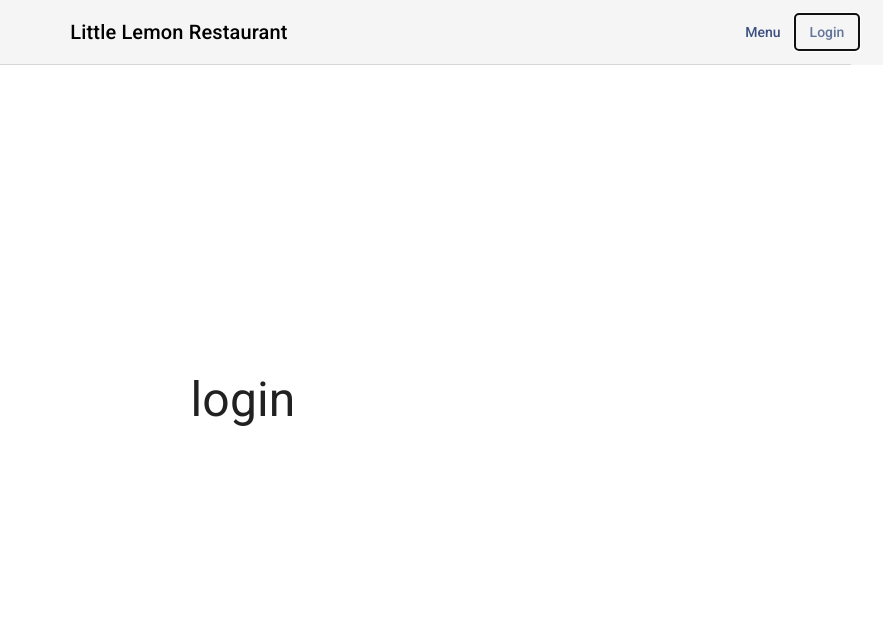
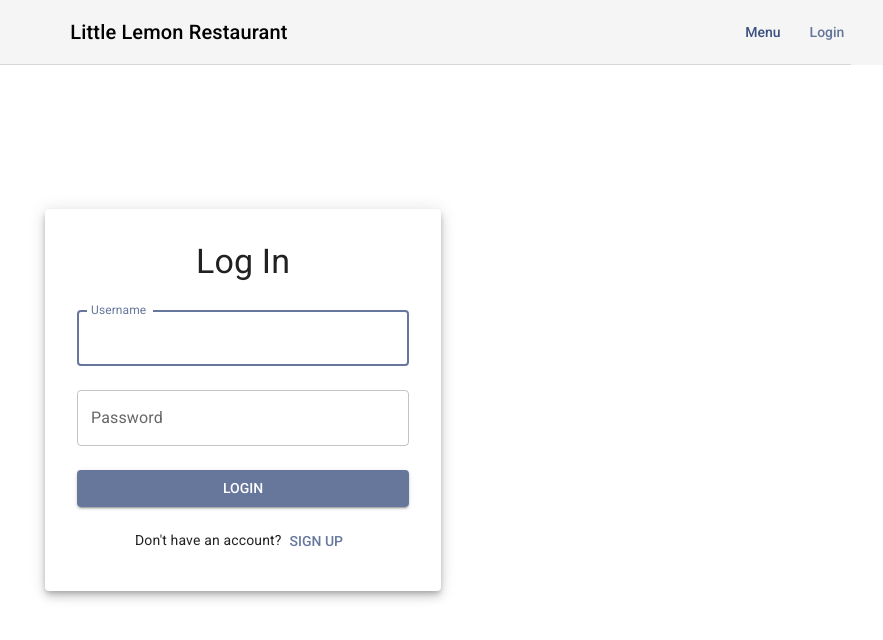
Before and after one commit to ryansutc/coursera_django_customer_frontend, a React (Vite) app: page / in a window 1280 px wide. Both pictures are taken after a click on the button "Login". Shown: the top 640 px of the page, without its empty margins (397-1280 px from the left). Built offline with nearby package versions, Linux system fonts and the light colour scheme.

Commit message:
add some basic logic for a cart and list

```diff
--- a/src/App.tsx
+++ b/src/App.tsx
@@ -13,13 +13,29 @@ import { StateContext } from "./contexts";
 
 function App() {
   const [page, setPage] = useState("menu");
+  const [cartItems, setCartItems] = useState<
+    { id: number; quantity: number }[] | []
+  >([]);
+
+  const [cartOpen, setCartOpen] = useState(false);
 
   const [user, setUser] = useState(null);
   return (
     <>
       <CssBaseline />
       <ThemeProvider theme={theme}>
-        <StateContext value={{ page, setPage, user, setUser }}>
+        <StateContext
+          value={{
+            cartItems,
+            page,
+            setPage,
+            user,
+            setUser,
+            setCartItems,
+            cartOpen,
+            setCartOpen,
+          }}
+        >
           <Container
             maxWidth="md"
             component="main"
--- /dev/null
+++ b/src/components/cart/cartDrawer.tsx
@@ -0,0 +1,19 @@
+import { Drawer } from "@mui/material";
+
+export default function CartDrawer({
+  open,
+  onClose,
+}: {
+  open: boolean;
+  onClose: () => void;
+}) {
+  return (
+    <Drawer
+      anchor="right"
+      open={open} // This should be controlled by a state variable
+      onClose={onClose} // This should be a function to close the drawer
+    >
+      some cart stuff here
+    </Drawer>
+  );
+}
--- /dev/null
+++ b/src/components/login/loginForm.tsx
@@ -0,0 +1,107 @@
+import {
+  useContext,
+  useState,
+} from "react";
+
+import { StateContext } from "@/contexts";
+import {
+  Box,
+  Button,
+  Container,
+  Paper,
+  TextField,
+  Typography,
+} from "@mui/material";
+
+export default function LoginForm() {
+  const { setUser, setPage } = useContext(StateContext);
+  const [username, setUsername] = useState("");
+  const [password, setPassword] = useState("");
+  const [error, setError] = useState("");
+  const [isSignUp, setIsSignUp] = useState(false);
+  const handleSubmit = (e: React.FormEvent) => {
+    e.preventDefault();
+    // Accept any login for now
+    if (username && password) {
+      setUser({ username });
+      setPage("menu");
+    } else {
+      setError("Please enter both username and password.");
+    }
+  };
+
+  return (
+    <Box
+      sx={{
+        display: "flex",
+        alignItems: "center",
+        justifyContent: "center",
+      }}
+    >
+      <Container maxWidth="xs">
+        <Paper elevation={6} sx={{ p: 4 }}>
+          <Typography variant="h4" align="center" gutterBottom>
+            {isSignUp ? "Sign Up" : "Log In"}
+          </Typography>
+          <form onSubmit={handleSubmit}>
+            <TextField
+              label="Username"
+              variant="outlined"
+              fullWidth
+              margin="normal"
+              value={username}
+              onChange={(e) => setUsername(e.target.value)}
+              autoFocus
+            />
+            <TextField
+              label="Password"
+              type="password"
+              variant="outlined"
+              fullWidth
+              margin="normal"
+              value={password}
+              onChange={(e) => setPassword(e.target.value)}
+            />
+            {error && (
+              <Typography color="error" variant="body2" align="center">
+                {error}
+              </Typography>
+            )}
+            <Button
+              type="submit"
+              variant="contained"
+              color="primary"
+              fullWidth
+              sx={{ mt: 2 }}
+            >
+              {isSignUp ? "Signup" : "Login"}
+            </Button>
+            {!isSignUp ? (
+              <Typography
+                variant="body2"
+                align="center"
+                sx={{ mt: 2, cursor: "pointer" }}
+              >
+                Don't have an account?
+                <span>
+                  <Button onClick={() => setIsSignUp(true)}>Sign Up</Button>
+                </span>
+              </Typography>
+            ) : (
+              <Typography
+                variant="body2"
+                align="center"
+                sx={{ mt: 2, cursor: "pointer" }}
+              >
+                Go back to
+                <span>
+                  <Button onClick={() => setIsSignUp(false)}>Log In</Button>
+                </span>
+              </Typography>
+            )}
+          </form>
+        </Paper>
+      </Container>
+    </Box>
+  );
+}
--- a/src/components/main/mainwrapper.tsx
+++ b/src/components/main/mainwrapper.tsx
@@ -1,16 +1,18 @@
 import { useContext } from "react";
 
 import { StateContext } from "@/contexts";
-import {
-  Grid,
-  Typography,
-} from "@mui/material";
+import { useCartOpenOnChange } from "@/hooks/cartOpen";
+import { Grid } from "@mui/material";
 
+import CartDrawer from "../cart/cartDrawer";
+import LoginForm from "../login/loginForm";
 import MenuList from "../menuitems/menulist";
 
 export default function MainWrapper() {
   // page state
-  const { page, user } = useContext(StateContext);
+
+  const { page, user, cartItems, cartOpen, setCartOpen } = useContext(StateContext);
+  useCartOpenOnChange(cartItems, setCartOpen);
   return (
     <Grid
       id="rootWrapper"
@@ -20,8 +22,10 @@ export default function MainWrapper() {
       style={{ width: "100%" }}
       size={12}
     >
-      <Typography variant="h3">{page} </Typography>
-      {page === "menu" ? <MenuList /> : null}
+      {page === "menu" ? <MenuList /> : <LoginForm />}
+      {page === "menu" ? (
+        <CartDrawer open={cartOpen} onClose={() => setCartOpen(false)} />
+      ) : null}
     </Grid>
   );
 }
--- a/src/components/menuitems/menuCard.tsx
+++ b/src/components/menuitems/menuCard.tsx
@@ -1,5 +1,9 @@
+import { useContext } from "react";
+
+import { StateContext } from "@/contexts";
 import {
   Box,
+  Button,
   Card,
   CardContent,
   Grid,
@@ -7,6 +11,7 @@ import {
 } from "@mui/material";
 
 type MenuCardProps = {
+  id: number;
   title: string;
   price: number;
   inventory: number;
@@ -16,7 +21,19 @@ export default function MenuCard({
   title,
   price,
   category,
+  id,
 }: MenuCardProps) {
+  const { cartItems, setCartItems } = useContext(StateContext);
+  const handleAddToCart = (id: number) => {
+    // Logic to add the item to the cart
+    console.log(`Added ${title} to cart`);
+
+    const existingItem = cartItems.find((v) => v.id === id);
+    setCartItems([
+      ...cartItems.filter((item) => item.id !== id), // Remove existing item if it exists
+      { id, count: existingItem ? existingItem.quantity + 1 : 1 },
+    ]);
+  };
   return (
     <Card
       sx={{
@@ -67,7 +84,15 @@ export default function MenuCard({
         </Typography>
 
         <div style={{ marginTop: "16px", marginBottom: "16px" }}>
-          <Grid container justifyContent="center" alignItems="center"></Grid>
+          <Grid container justifyContent="center" alignItems="center">
+            <Button
+              variant="contained"
+              color="primary"
+              onClick={() => handleAddToCart(id)}
+            >
+              Add to Cart
+            </Button>
+          </Grid>
         </div>
       </CardContent>
     </Card>
--- a/src/components/menuitems/menulist.tsx
+++ b/src/components/menuitems/menulist.tsx
@@ -37,7 +37,7 @@ export default function MenuList() {
           key={item.id}
           title={item.name}
           price={item.price}
-          id={item.id.toString()}
+          id={item.id}
           inventory={10} // Assuming a static inventory for now
           category="Main Course" // Assuming a static category for now
         />
--- a/src/components/navbar/navbarMenu.tsx
+++ b/src/components/navbar/navbarMenu.tsx
@@ -13,7 +13,8 @@ const StyledButton = styled(Button)(() => ({
 
 export default function NavBarMenu() {
   // page state
-  const { page, user, setPage } = useContext(StateContext);
+  const { cartItems, page, user, setPage, setUser, setCartOpen, cartOpen } =
+    useContext(StateContext);
 
   return (
     <>
@@ -29,7 +30,20 @@ export default function NavBarMenu() {
           Menu
         </StyledButton>
       </Fade>
-
+      {user && page === "menu" ? (
+        <Fade in timeout={300}>
+          <StyledButton
+            variant="text"
+            color="primary"
+            sx={{
+              color: cartItems.length ? "primary.main" : "primary.dark",
+            }}
+            onClick={() => setCartOpen(!cartOpen)}
+          >
+            {"Cart"}
+          </StyledButton>
+        </Fade>
+      ) : null}
       <Fade in timeout={300}>
         <StyledButton
           variant="text"
@@ -37,7 +51,13 @@ export default function NavBarMenu() {
           sx={{
             color: page === "login" ? "primary.main" : "primary.dark",
           }}
-          onClick={() => setPage("login")}
+          onClick={() => {
+            if (user) {
+              // Logout logic
+              setUser(null);
+            }
+            setPage("login");
+          }}
         >
           {user ? "Logout" : "Login"}
         </StyledButton>
--- a/src/contexts.ts
+++ b/src/contexts.ts
@@ -5,4 +5,8 @@ export const StateContext = createContext({
   user: null,
   setPage: (page: string) => {},
   setUser: (user: any) => {},
+  cartItems: [{ id: 1, quantity: 0 }],
+  setCartItems: (items: any[]) => {},
+  cartOpen: false,
+  setCartOpen: (open: boolean) => {},
 });
--- /dev/null
+++ b/src/hooks/cartOpen.tsx
@@ -0,0 +1,12 @@
+import { useEffect, useRef } from "react";
+
+export function useCartOpenOnChange(cartItems: any[], setCartOpen: (open: boolean) => void) {
+  const prevItemsRef = useRef<any[]>(cartItems);
+
+  useEffect(() => {
+    if (prevItemsRef.current !== cartItems && prevItemsRef.current.length !== cartItems.length) {
+      setCartOpen(true);
+    }
+    prevItemsRef.current = cartItems;
+  }, [cartItems, setCartOpen]);
+}
```
